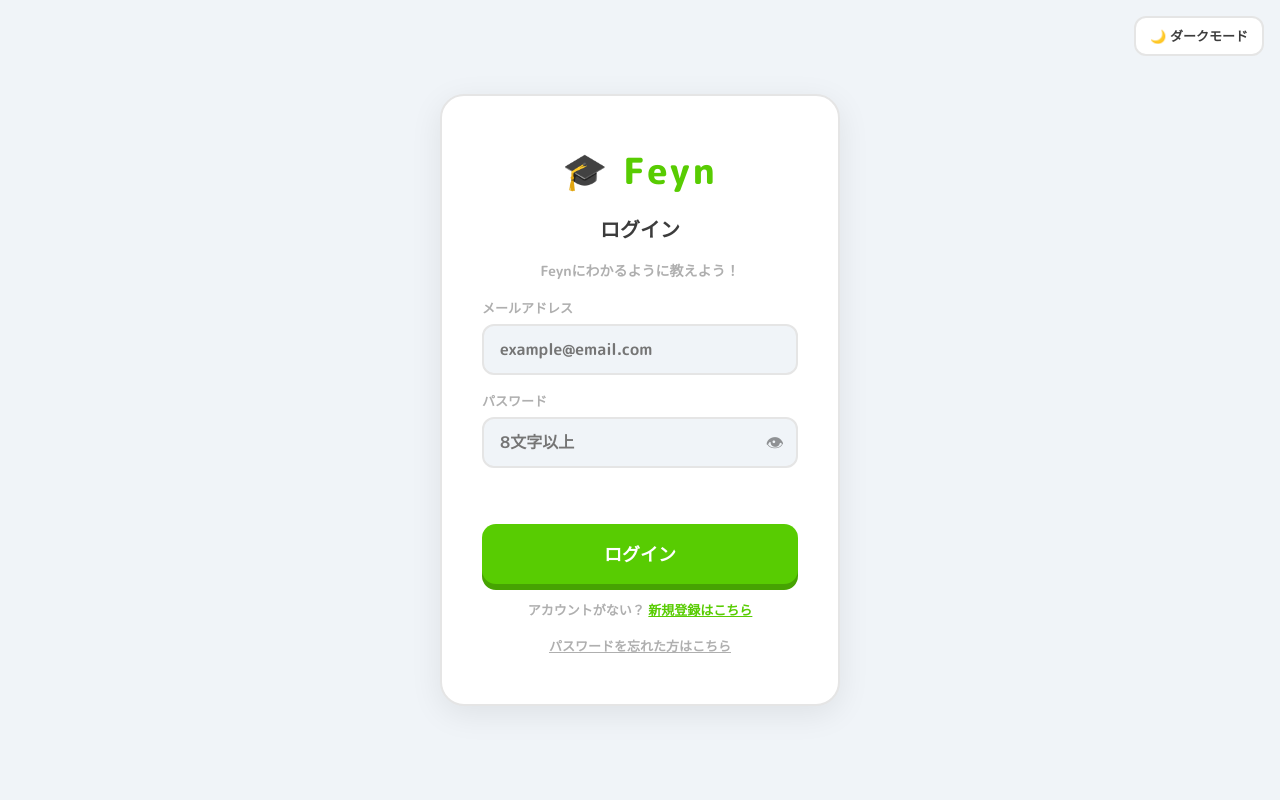
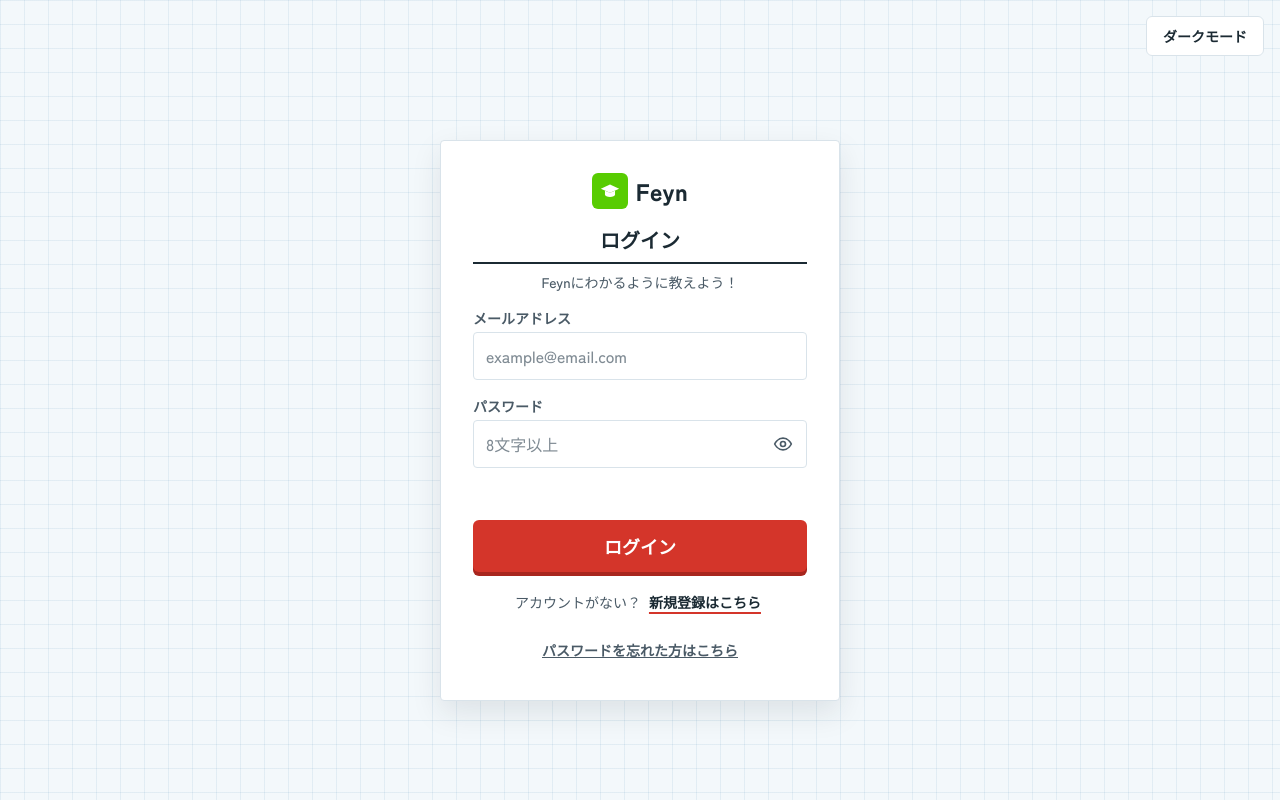
Before and after one commit to takahiro2006x-rgb/feyn, a plain HTML site: page login.html in a window 1280 px wide. Drawn offline with Linux system fonts and the light colour scheme.

Commit message:
ログイン画面を docs/DESIGN.md のデザインにそろえる
- 共通のトークン（theme.css）とLPと同じフォント。背景はLPと同じうっすら方眼、カードはノートの見出しの線
- ログイン・登録のボタンは赤の決定ボタン（緑の立体のボタンをやめた）。入力欄は16px・高さ48px
- ロゴはLPと同じ角帽のマーク。絵文字（🎓🌙👁）をやめ、パスワードの表示ボタンは線のアイコンに
  （押すたびに「表示する／隠す」のラベルも切り替わる）
- 「新規登録はこちら」をボタンにして、キーボードでも押せるように

Co-Authored-By: Claude Opus 5.5 <noreply@anthropic.com>

```diff
--- a/login.html
+++ b/login.html
@@ -6,7 +6,8 @@
   <meta name="viewport" content="width=device-width, initial-scale=1.0">
   <title>Feyn - ログイン</title>
   <link rel="manifest" href="/manifest.json">
-  <meta name="theme-color" content="#58CC02">
+  <meta name="theme-color" content="#F3F8FB" media="(prefers-color-scheme: light)">
+  <meta name="theme-color" content="#131A16" media="(prefers-color-scheme: dark)">
   <link rel="apple-touch-icon" href="/icons/icon-180.png">
   <meta name="apple-mobile-web-app-capable" content="yes">
   <meta name="apple-mobile-web-app-status-bar-style" content="black-translucent">
@@ -17,155 +18,123 @@
       localStorage.getItem('feynTheme') ||
       (window.matchMedia('(prefers-color-scheme: dark)').matches ? 'dark' : 'light'));
   </script>
-  <link href="https://fonts.googleapis.com/css2?family=M+PLUS+Rounded+1c:wght@400;700;800&display=swap" rel="stylesheet">
+  <link rel="stylesheet" href="/theme.css">
+  <link href="https://fonts.googleapis.com/css2?family=Zen+Kaku+Gothic+New:wght@500;700;900&display=swap" rel="stylesheet">
   <style>
+    /* ログイン・新規登録。ルールは docs/DESIGN.md、色・角・影のトークンは theme.css */
     * { margin: 0; padding: 0; box-sizing: border-box; }
+    body {
+      font-family: var(--sans);
+      font-weight: 500;
+      color: var(--ink);
+      min-height: 100vh;
+      display: flex; align-items: center; justify-content: center;
+      padding: 72px 16px 32px;
+      /* LPのファーストビューと同じ、うっすら方眼 */
+      background-color: var(--paper-2);
+      background-image:
+        linear-gradient(var(--grid-line) 1px, transparent 1px),
+        linear-gradient(90deg, var(--grid-line) 1px, transparent 1px);
+      background-size: 24px 24px;
+    }
+    button, input, select { font: inherit; color: inherit; }
+    button { cursor: pointer; }
 
-    :root {
-      --bg:       #F0F4F8;
-      --card:     #FFFFFF;
-      --border:   #E5E5E5;
-      --text:     #3C3C3C;
-      --subtext:  #AFAFAF;
-      --input-bg: #F0F4F8;
+    .theme-toggle {
+      position: fixed; top: 16px; right: 16px;
+      min-height: 40px; padding: 4px 16px;
+      border: 1px solid var(--rule); border-radius: var(--r-md);
+      background: var(--paper); color: var(--ink);
+      font-size: 14px; font-weight: 700;
+    }
+    .theme-toggle:hover { border-color: var(--ink); }
+
+    .card {
+      width: 400px; max-width: 100%;
+      display: flex; flex-direction: column; gap: 16px;
+      padding: 32px;
+      background: var(--paper);
+      border: 1px solid var(--rule);
+      border-radius: var(--r-sm);
+      box-shadow: var(--shadow-paper);
+    }
+    .logo { display: flex; align-items: center; justify-content: center; gap: 8px; text-decoration: none; color: var(--ink); }
+    .logo-mark { width: 36px; height: 36px; border-radius: var(--r-md); background: var(--brand); display: grid; place-items: center; }
+    .logo-mark svg { width: 22px; height: 22px; }
+    .logo-text { font-size: 24px; font-weight: 900; letter-spacing: 0.02em; }
+    .title { text-align: center; font-size: 20px; font-weight: 900; padding-bottom: 8px; border-bottom: 2px solid var(--ink); }
+    .desc { text-align: center; font-size: 14px; color: var(--ink-soft); margin-top: -8px; }
+
+    .field { display: flex; flex-direction: column; gap: 4px; }
+    .field label { font-size: 14px; font-weight: 700; color: var(--ink-soft); }
+    .field input, .field select {
+      width: 100%; min-height: 48px; padding: 8px 12px;
+      border: 1px solid var(--rule); border-radius: var(--r-sm);
+      background: var(--paper); color: var(--ink);
+      font-size: 16px;      /* 16px未満だとiOSがフォーカス時に拡大する */
+    }
+    .field input::placeholder { color: var(--ink-soft); opacity: 0.7; }
+    .field input:focus, .field select:focus { outline: none; border-color: var(--ink); box-shadow: 0 0 0 3px var(--grid-line); }
+
+    .pass-wrap { position: relative; }
+    .pass-wrap input { padding-right: 48px; }
+    .eye-btn {
+      position: absolute; right: 2px; top: 50%; transform: translateY(-50%);
+      width: 44px; height: 44px; display: grid; place-items: center;
+      border: none; background: none; color: var(--ink-soft);
+    }
+    .eye-btn svg { width: 20px; height: 20px; }
+    .eye-btn:hover { color: var(--ink); }
+
+    .question-box {
+      padding: 12px; border-radius: var(--r-sm);
+      background: var(--paper-2); border-left: 3px solid var(--red);
+      font-size: 16px; font-weight: 700;
     }
 
-    [data-theme="dark"] {
-      --bg:       #0D1117;
-      --card:     #161B22;
-      --border:   #30363D;
-      --text:     #E2E8F0;
-      --subtext:  #6E7681;
-      --input-bg: #0D1117;
-    }
-
-    body {
-      font-family: "M PLUS Rounded 1c", "Hiragino Sans", sans-serif;
-      background: var(--bg);
-      color: var(--text);
-      min-height: 100vh;
-      display: flex;
-      align-items: center;
-      justify-content: center;
-      transition: background 0.2s, color 0.2s;
-    }
-
-    .theme-toggle {
-      position: fixed;
-      top: 16px;
-      right: 16px;
-      padding: 8px 14px;
-      border: 2px solid var(--border);
-      border-radius: 12px;
-      background: var(--card);
-      color: var(--text);
-      font-size: 13px;
-      font-weight: 700;
-      font-family: inherit;
-      cursor: pointer;
-      transition: border-color 0.15s, color 0.15s;
-    }
-    .theme-toggle:hover { border-color: #58CC02; color: #58CC02; }
-
-    .card {
-      background: var(--card);
-      border: 2px solid var(--border);
-      border-radius: 24px;
-      padding: 48px 40px;
-      width: 400px;
-      display: flex;
-      flex-direction: column;
-      align-items: center;
-      gap: 16px;
-      box-shadow: 0 8px 32px rgba(0,0,0,0.08);
-    }
-
-    .logo  {
-      font-size: 36px; font-weight: 800; color: #58CC02; letter-spacing: 3px;
-      text-decoration: none; cursor: pointer; transition: opacity 0.15s;
-    }
-    .logo:hover { opacity: 0.8; }
-    .title { font-size: 20px; font-weight: 800; color: var(--text); }
-
-    .desc {
-      font-size: 14px; color: var(--subtext); text-align: center;
-      font-weight: 700; line-height: 1.6;
-    }
-
-    .field {
-      width: 100%; display: flex; flex-direction: column; gap: 6px;
-    }
-
-    .field label { font-size: 13px; font-weight: 700; color: var(--subtext); }
-
-    .field input,
-    .field select {
-      width: 100%; padding: 12px 16px;
-      border-radius: 12px; border: 2px solid var(--border);
-      background: var(--input-bg); color: var(--text);
-      font-size: 16px; font-family: inherit; font-weight: 700;
-      outline: none; transition: border-color 0.2s;
-    }
-
-    .field input:focus,
-    .field select:focus { border-color: #58CC02; }
-
-    .pass-wrap { position: relative; }
-    .pass-wrap input { padding-right: 44px; }
-    .eye-btn {
-      position: absolute; right: 12px; top: 50%; transform: translateY(-50%);
-      background: none; border: none; cursor: pointer;
-      font-size: 18px; line-height: 1; opacity: 0.4; transition: opacity 0.2s; padding: 2px;
-    }
-    .eye-btn:hover { opacity: 0.9; }
-
-    .question-box {
-      width: 100%; padding: 12px 16px;
-      background: var(--input-bg); border: 2px solid var(--border); border-radius: 12px;
-      font-size: 14px; font-weight: 700; color: #58CC02; line-height: 1.5;
-    }
-
-    .error {
-      color: #FF4B4B; font-size: 13px; font-weight: 700;
-      text-align: center; min-height: 20px;
-    }
-
+    .error { min-height: 20px; font-size: 14px; font-weight: 700; color: var(--red); text-align: center; }
     .success {
-      color: #58CC02; font-size: 13px; font-weight: 700;
-      text-align: center; min-height: 20px;
+      padding: 12px; border-radius: var(--r-sm);
+      background: var(--answer-bg); color: var(--ink);
+      font-size: 14px; font-weight: 700; text-align: center; line-height: 1.6;
     }
 
     .submit-btn {
-      width: 100%; padding: 16px;
-      background: #58CC02; color: white; border: none; border-radius: 14px;
-      font-size: 18px; font-weight: 800; font-family: inherit; cursor: pointer;
-      box-shadow: 0 6px 0 #46A302; transition: all 0.1s; margin-top: 4px;
+      width: 100%; min-height: 52px;
+      border: none; border-radius: var(--r-md);
+      background: var(--red); color: var(--on-red);
+      font-size: 18px; font-weight: 900;
+      box-shadow: var(--shadow-press);
+      transition: transform 0.1s, box-shadow 0.1s;
     }
-    .submit-btn:hover  { filter: brightness(1.08); transform: translateY(-2px); box-shadow: 0 8px 0 #46A302; }
-    .submit-btn:active { transform: translateY(4px); box-shadow: 0 2px 0 #46A302; }
-    .submit-btn:disabled { opacity: 0.6; cursor: not-allowed; transform: none; box-shadow: 0 6px 0 #46A302; }
+    .submit-btn:active { transform: translateY(3px); box-shadow: 0 1px 0 var(--red-dark); }
+    .submit-btn:disabled { opacity: 0.6; cursor: not-allowed; }
 
-    .toggle { font-size: 13px; font-weight: 700; color: var(--subtext); text-align: center; }
-    .toggle-link { color: #58CC02; cursor: pointer; text-decoration: underline; }
-
+    .toggle { text-align: center; font-size: 14px; color: var(--ink-soft); }
+    .toggle-link {
+      border: none; background: none; padding: 4px;
+      color: var(--ink); font-size: 14px; font-weight: 900;
+      text-decoration: underline; text-decoration-color: var(--red); text-decoration-thickness: 2px; text-underline-offset: 4px;
+    }
     .link-btn {
-      background: none; border: none; font-family: inherit;
-      font-size: 13px; font-weight: 700; color: var(--subtext);
-      cursor: pointer; text-decoration: underline; padding: 0;
-      transition: color 0.2s;
+      align-self: center; min-height: 36px; padding: 4px 8px;
+      border: none; background: none;
+      font-size: 14px; font-weight: 700; color: var(--ink-soft); text-decoration: underline;
     }
-    .link-btn:hover { color: #58CC02; }
+    .link-btn:hover { color: var(--ink); }
 
     @media (max-width: 440px) {
-      .card { width: 90%; padding: 32px 24px; }
+      body { padding-top: 64px; align-items: flex-start; }
+      .card { padding: 24px 16px; }
     }
+    @media (prefers-reduced-motion: reduce) { .submit-btn { transition: none; } }
   </style>
 </head>
 <body>
-  <button class="theme-toggle" id="themeToggle">🌙 ダークモード</button>
+  <button class="theme-toggle" id="themeToggle" type="button">ダークモード</button>
   <div class="card">
-    <a class="logo" href="/landing">🎓 Feyn</a>
-    <div class="title" id="formTitle">ログイン</div>
+    <a class="logo" href="/landing" aria-label="Feyn トップ"><span class="logo-mark"><svg viewBox="0 0 24 24" aria-hidden="true"><path d="M2 9.5 12 5l10 4.5L12 14z" fill="#FFFFFF"/><path d="M6.5 11.6V16c0 1.2 2.5 2.5 5.5 2.5s5.5-1.3 5.5-2.5v-4.4L12 14z" fill="#FFFFFF"/></svg></span><span class="logo-text">Feyn</span></a>
+    <h1 class="title" id="formTitle">ログイン</h1>
     <div class="desc" id="formDesc">Feynにわかるように教えよう！</div>
 
     <!-- メールアドレス -->
@@ -185,7 +154,7 @@
       <label>パスワード</label>
       <div class="pass-wrap">
         <input type="password" id="passwordInput" placeholder="8文字以上" autocomplete="current-password">
-        <button type="button" class="eye-btn" id="eyeBtn">👁</button>
+        <button type="button" class="eye-btn" id="eyeBtn" aria-label="パスワードを表示する"><svg viewBox="0 0 24 24" fill="none" stroke="currentColor" stroke-width="2" stroke-linecap="round" stroke-linejoin="round" aria-hidden="true"><path d="M2 12s3.5-7 10-7 10 7 10 7-3.5 7-10 7S2 12 2 12z"/><circle cx="12" cy="12" r="3"/></svg></button>
       </div>
     </div>
 
@@ -238,16 +207,16 @@
     <button class="submit-btn" id="submitBtn">ログイン</button>
 
     <!-- 「ログインに戻る」（パスワードリセット時） -->
-    <button class="link-btn" id="backBtn" style="display:none">← ログインに戻る</button>
+    <button class="link-btn" id="backBtn" type="button" style="display:none">ログインに戻る</button>
 
     <!-- ログイン ↔ 新規登録 トグル -->
     <div class="toggle" id="toggleArea">
       <span id="toggleDesc">アカウントがない？</span>
-      <span class="toggle-link" id="toggleLink">新規登録はこちら</span>
+      <button class="toggle-link" id="toggleLink" type="button">新規登録はこちら</button>
     </div>
 
     <!-- パスワードを忘れた（ログイン時のみ） -->
-    <button class="link-btn" id="forgotBtn">パスワードを忘れた方はこちら</button>
+    <button class="link-btn" id="forgotBtn" type="button">パスワードを忘れた方はこちら</button>
   </div>
 
   <script>
@@ -256,7 +225,7 @@
 
     function updateThemeLabel() {
       const isDark = document.documentElement.getAttribute('data-theme') === 'dark';
-      themeToggle.textContent = isDark ? '☀️ ライトモード' : '🌙 ダークモード';
+      themeToggle.textContent = isDark ? 'ライトモード' : 'ダークモード';
     }
     updateThemeLabel();
 
@@ -362,7 +331,8 @@
     els.eyeBtn.addEventListener('click', () => {
       const hidden = els.passwordInput.type === 'password';
       els.passwordInput.type  = hidden ? 'text' : 'password';
-      els.eyeBtn.style.opacity = hidden ? '0.9' : '0.4';
+      els.eyeBtn.style.opacity = hidden ? '1' : '0.5';
+      els.eyeBtn.setAttribute('aria-label', hidden ? 'パスワードを隠す' : 'パスワードを表示する');   // 押したあとの状態に合わせる
     });
 
     // ===== トグル（ログイン ↔ 新規登録） =====
```
